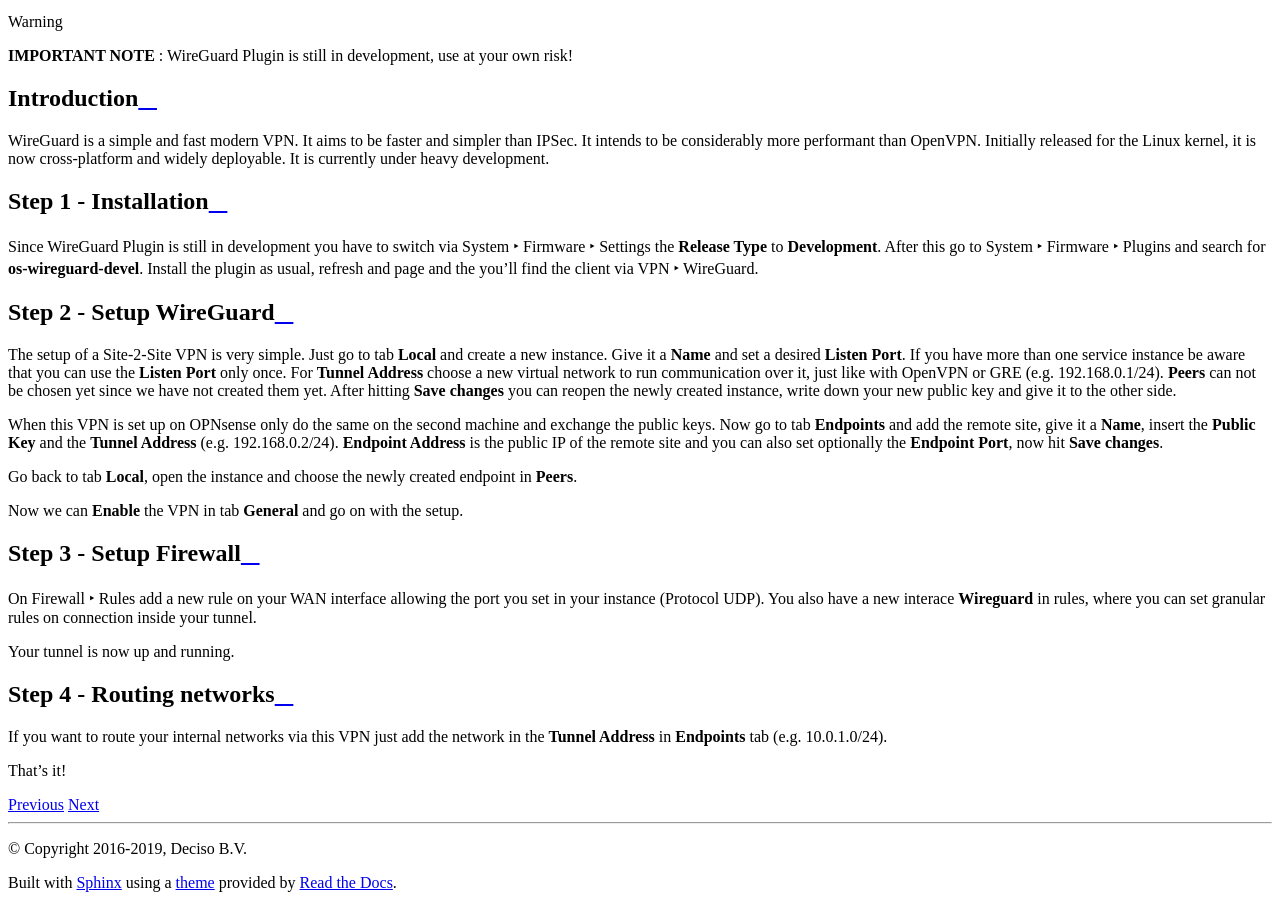
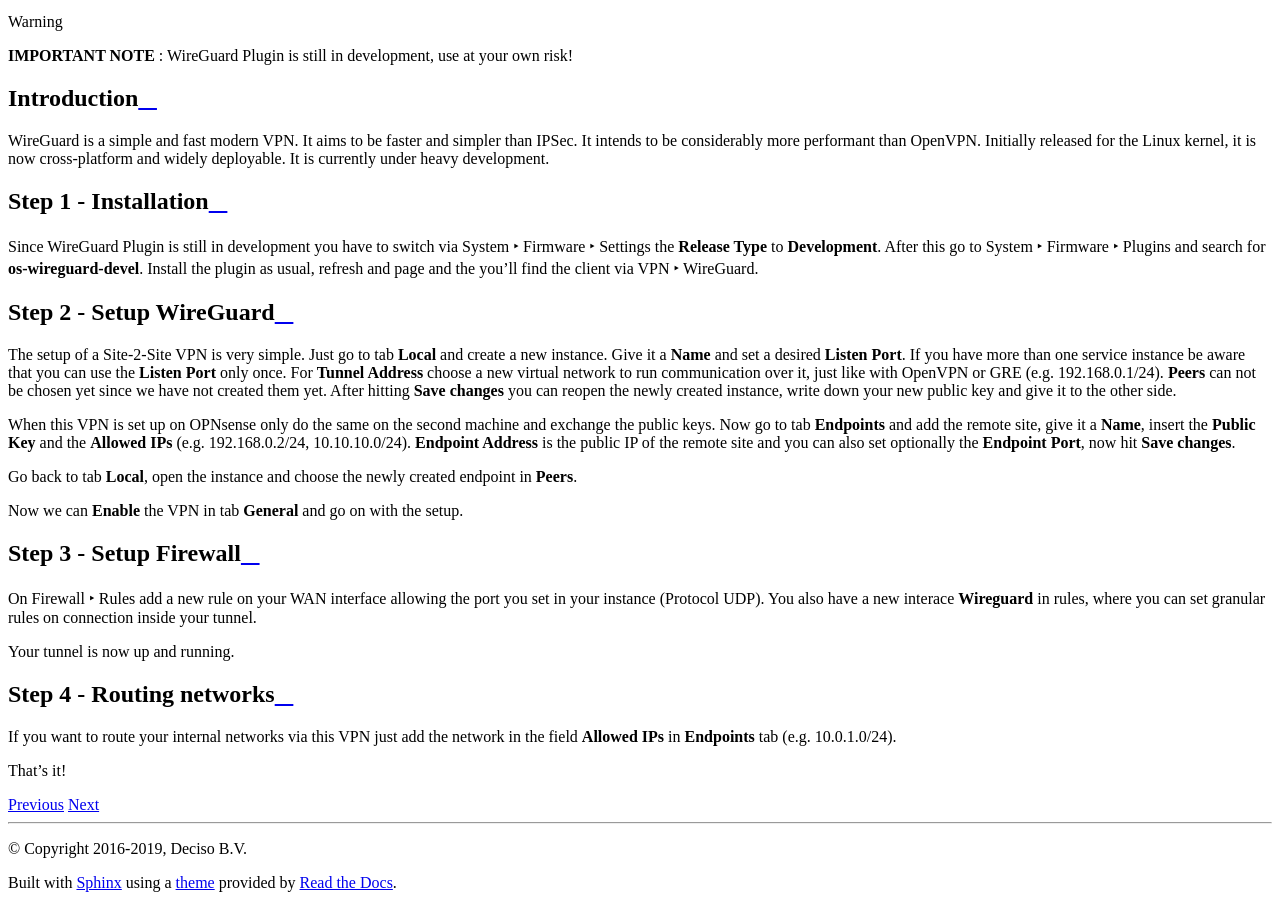
Before and after one commit to opnsense/docs, a Sphinx documentation site: the page built from source/manual/how-tos/wireguard-s2s.rst, in a window 1280 px wide and 900 px high, scrolled down 933 px. Built offline with Sphinx 7.4.7 and the Read the Docs theme 2.0.0, drawn with Linux system fonts in a browser that asks for light colours.

Commit message:
Update wireguard-s2s.rst

```diff
--- a/source/manual/how-tos/wireguard-s2s.rst
+++ b/source/manual/how-tos/wireguard-s2s.rst
@@ -39,7 +39,7 @@
 
 When this VPN is set up on OPNsense only do the same on the second machine and exchange the public
 keys. Now go to tab **Endpoints** and add the remote site, give it a **Name**, insert the **Public
-Key** and the **Tunnel Address** (e.g. 192.168.0.2/24). **Endpoint Address** is the public IP of the
+Key** and the **Allowed IPs** (e.g. 192.168.0.2/24, 10.10.10.0/24). **Endpoint Address** is the public IP of the
 remote site and you can also set optionally the **Endpoint Port**, now hit **Save changes**.
 
 Go back to tab **Local**, open the instance and choose the newly created endpoint in **Peers**.
@@ -60,7 +60,7 @@
 Step 4 - Routing networks
 -------------------------
 
-If you want to route your internal networks via this VPN just add the network in the
-**Tunnel Address** in **Endpoints** tab (e.g. 10.0.1.0/24).
+If you want to route your internal networks via this VPN just add the network in the field
+**Allowed IPs** in **Endpoints** tab (e.g. 10.0.1.0/24).
 
 That's it!
```
